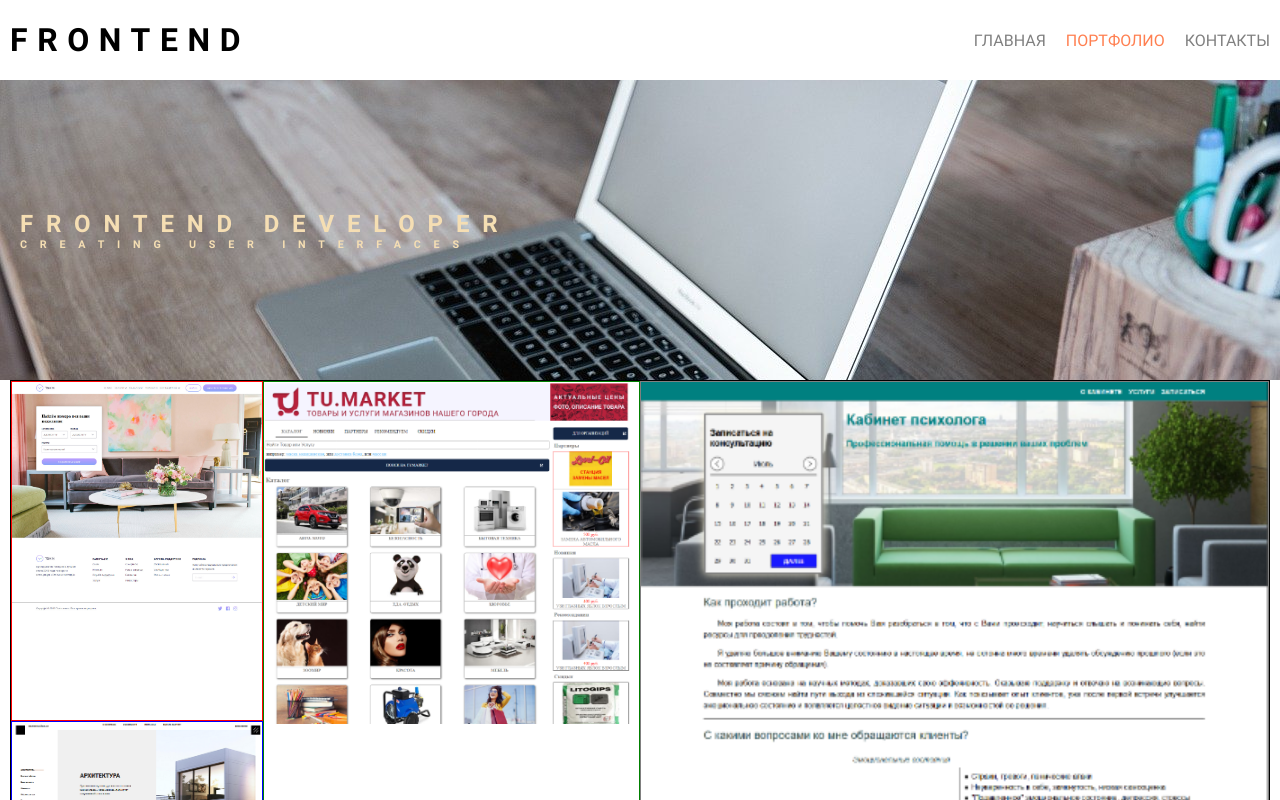
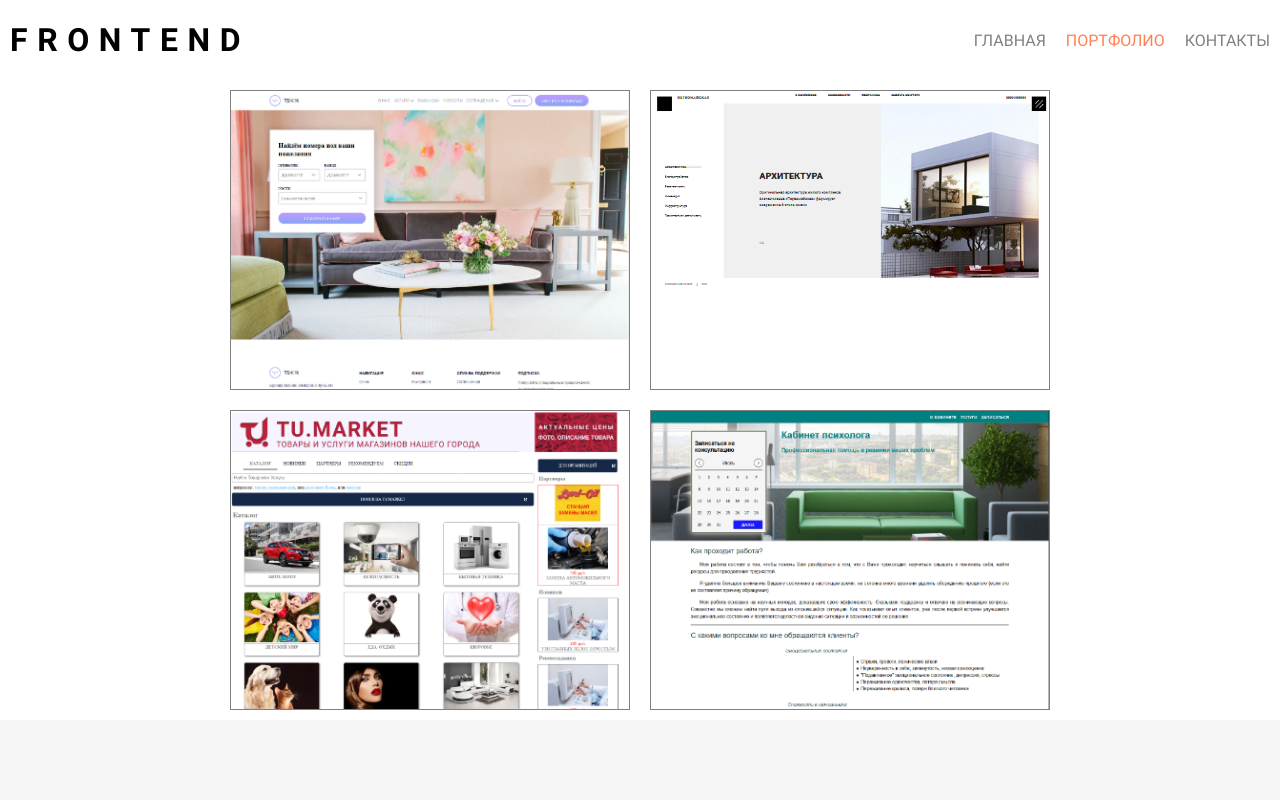
Before and after one commit to ddenis87/vue__portfolio, a Vue app: page /portfolio in a window 1280 px wide. Shown: the top 800 px of the page. Built offline with nearby package versions, Linux system fonts and the light colour scheme.

Commit message:
Working for porfolio

```diff
--- a/src/App.vue
+++ b/src/App.vue
@@ -3,9 +3,9 @@
     <div class="app-header" :class="{'app-header_scroll': headerShadow}">
       <app-header></app-header>
     </div>
-    <div class="app-window">
+    <!-- <div class="app-window">
       <app-window></app-window>
-      </div>
+    </div> -->
     <div class="app-body">
       <router-view/>
     </div>
@@ -17,14 +17,14 @@
 
 <script>
 import AppHeader from '@/components/app/app-header.vue';
-import AppWindow from '@/components/app/app-window.vue';
+// import AppWindow from '@/components/app/app-window.vue';
 import AppFooter from '@/components/app/app-footer.vue';
 
 export default {
   name: 'App',
   components: {
     AppHeader,
-    AppWindow,
+    // AppWindow,
     AppFooter,
   },
   data() {
@@ -56,8 +56,10 @@ a {
 .app {
   position: relative;
   display: grid;
-  grid-template-areas: "app-header" "app-window" "app-body" "app-footer";
-  grid-template-rows: $headerHeight $windowHeight auto $footerHeight;
+  // grid-template-areas: "app-header" "app-window" "app-body" "app-footer";
+  grid-template-areas: "app-header" "app-body" "app-footer";
+  // grid-template-rows: $headerHeight $windowHeight auto $footerHeight;
+  grid-template-rows: $headerHeight auto $footerHeight;
   grid-template-columns: 100%;
   width: 100%;
   box-sizing: border-box;
--- a/src/views/main.vue
+++ b/src/views/main.vue
@@ -1,5 +1,8 @@
 <template>
   <div class="main">
+    <div class="app-window">
+      <app-window></app-window>
+    </div>
     <div class="main-flex">
       <div class="main-flex-box main-flex-box_first">
         <h4 class="main-flex-box__title">Обо мне</h4>
@@ -38,12 +41,15 @@
 </template>
 
 <script>
+import AppWindow from '@/components/app/app-window.vue';
 import MainProgress from '@/components/main__progress.vue';
 
 export default {
   name: 'Main',
   components: {
+    AppWindow,
     MainProgress,
+
   },
   computed: {
     listSkils() { return this.$store.getters.GET_LIST_SKILS }
@@ -57,6 +63,9 @@ export default {
 .main {
   max-width: $widthMaxContent;
   width: 100%;
+  .app-window {
+    height: $windowHeight;
+  }
   &-flex {
     display: flex;
     justify-content:space-between;
--- a/src/views/portfolio.vue
+++ b/src/views/portfolio.vue
@@ -1,9 +1,9 @@
 <template>
   <div class="portfolio">
-    <div class="first-small"><img class="first-small__img" src="@/assets/images/project/hostel-min.png" /></div>
-    <div class="second-small"><img class="second-small__img" src="@/assets/images/project/arch-min.png" /></div>
-    <div class="medium"><img class="medium__img" src="@/assets/images/project/tyMarket-min.png" /></div>
-    <div class="large"><img class="large__img" src="@/assets/images/project/psychologist-min.png" /></div>
+    <div class="portfolio-card"><img class="portfolio-card__images" src="@/assets/images/project/hostel-min.png" /></div>
+    <div class="portfolio-card"><img class="portfolio-card__images" src="@/assets/images/project/arch-min.png" /></div>
+    <div class="portfolio-card"><img class="portfolio-card__images" src="@/assets/images/project/tyMarket-min.png" /></div>
+    <div class="portfolio-card"><img class="portfolio-card__images" src="@/assets/images/project/psychologist-min.png" /></div>
   </div>
 </template>
 
@@ -17,35 +17,29 @@ export default {
 @import '~@/variable.scss';
 
 .portfolio {
-  display: grid;
-  grid-template-areas: "first-small medium large"
-                       "second-small medium large";
-  grid-template-rows: auto auto;
-  grid-template-columns: 20% 30% 1fr;
-  max-width: $widthMaxContent;
+  display: flex;
+  justify-content: center;
+  flex-wrap: wrap;
+  max-width: 850px;
   width: 100%;
-  border: 1px solid black;
-
-  .first-small {
-    grid-area: first-small;
-    border: 1px solid red;
-    &__img {
+  // border: 1px solid black;
+  &-card {
+    margin: 10px 10px;
+    padding: 0px;
+    max-width: 400px;
+    width: 100%;
+    max-height: 300px;
+    height: 100%;
+    overflow-y: hidden;
+    border: 1px solid grey;
+    box-sizing: border-box;
+    transition: .3s;
+    &:hover {
+      padding: 10px;
+    }
+    &__images {
       width: 100%;
-    }
-  }
-  .second-small { grid-area: second-small; border: 1px solid blue;
-    &__img {
-      width: 100%;
-    }
-  }
-  .medium { grid-area: medium; border: 1px solid green;
-    &__img {
-      width: 100%;
-    }
-  }
-  .large { grid-area: large; border: 1px solid grey;
-    &__img {
-      width: 100%;
+      height: auto;
     }
   }
 }
```
